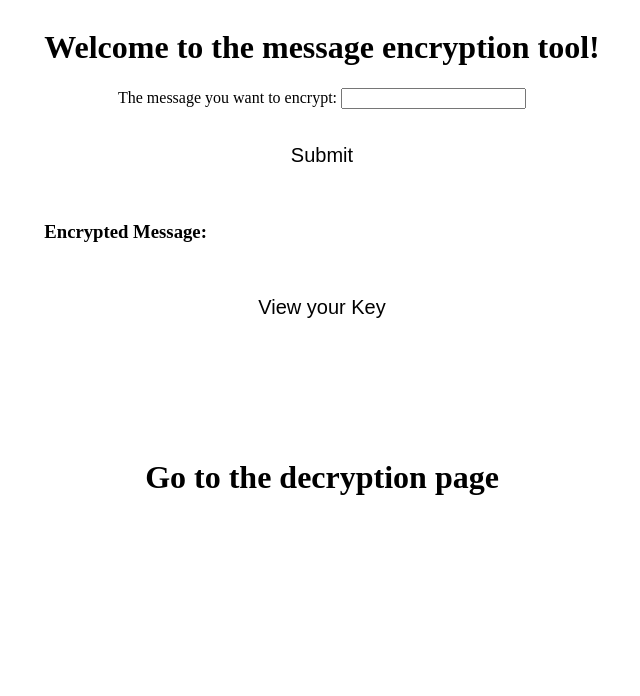
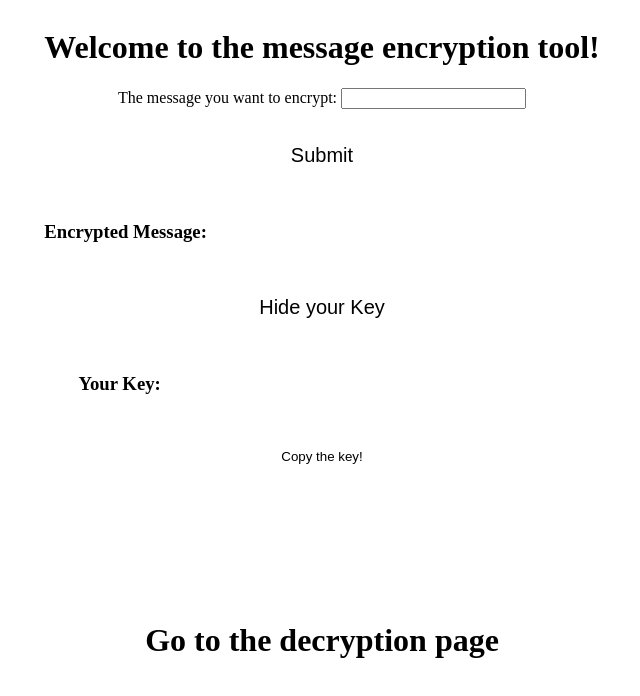
Before and after one commit to altchessare/JavaScript-Training, a plain HTML site: page index.html in a window 1280 px wide. Both pictures are taken after a click on the button "View your Key". Shown: the whole page, without its empty margins (318-958 px from the left). Drawn offline with Linux system fonts and the light colour scheme.

Commit message:
Fixed a few small issues and completed this page for now. Will style it later.

```diff
--- a/index.html
+++ b/index.html
@@ -14,15 +14,16 @@
             <label for="messageToBeCoded">The message you want to encrypt:</label>
             <input id="messageToBeCoded"><br>
             <button id="submit">Submit</button>
+            <h3 id="encryptedMessage">Encrypted Message: <label id="encryptedMessageResult"></label></h3>
 
-            <h3 id="encryptedMessage">Encrypted Message: <label id="encryptedMessageResult"></label></h3>
+        </div>
             <button id="keyViewer">View your Key</button>
             <h3 id="keyH3">Your Key: <label id="keyResult"></label></h3>
             <button id="keyCopyBtn">Copy the key!</button>
-            <span id="copyMessage" style="display: none; margin-left: 10px;">Copied!</span>
+            <span id="copyMessage" style="margin-left: 10px;">Copied!</span>
 
 
-        </div>
+
             <a href="Decrypter page/decrypter.html" id="decryptionPage">Go to the decryption page</a>
     <script src="script/java.js"></script>
     </body>
--- a/script/java.js
+++ b/script/java.js
@@ -37,23 +37,24 @@ submitBtn.onclick = function(){
 }
 
 keyViewer.onclick = function(){
-    if(key.style.display === "none"){
-        key.style.display = "block";
-        keyResult.style.display = "block";
-        keyCopyBtn.style.display = "block";
+    const isHidden = !key.classList.contains("visible");
+    if(isHidden){
+        key.classList.add("visible");
+        keyResult.classList.add("visible");
+        keyCopyBtn.classList.add("visible");
         keyViewer.textContent = "Hide your Key";
     } else {
-        key.style.display = "none"
-        keyResult.style.display = "none";
-        keyCopyBtn.style.display = "none";
-        keyViewer.textContent = "View your Key"
+        key.classList.remove("visible");
+        keyResult.classList.remove("visible");
+        keyCopyBtn.classList.remove("visible");
+        keyViewer.textContent = "View your Key";
     }
 }
 
 keyCopyBtn.onclick = function(){
     navigator.clipboard.writeText(shuffledCharSet)
         .then(() => {
-            copyMessage.style.display = "inline"; // show it
+            copyMessage.classList.add("visible");
             copyMessage.style.opacity = "1";
 
             setTimeout(() => {
@@ -62,8 +63,9 @@ keyCopyBtn.onclick = function(){
             }, 1000);
 
             setTimeout(() => {
-                copyMessage.style.display = "none";
+                copyMessage.classList.remove("visible");
                 copyMessage.style.transition = "none";
+                copyMessage.style.opacity = "1";
             }, 1500);
         })
         .catch(err => {
--- a/stylesheets/style.css
+++ b/stylesheets/style.css
@@ -31,8 +31,33 @@ body{
     justify-self: flex-start;
 }
 
-#keyH3, #keyResult, #keyCopyBtn{
+#keyH3,
+#keyResult,
+#copyMessage {
+    visibility: hidden;
+}
+
+#keyCopyBtn {
+    visibility: hidden;
     display: none;
+}
+
+#keyCopyBtn.visible {
+    visibility: visible;
+    display: inline-block;
+}
+
+#keyResult {
+    display: inline-block;
+    min-width: 400px;
+    text-align: left;
+    word-break: break-all;
+}
+
+#keyH3.visible,
+#keyResult.visible,
+#copyMessage.visible {
+    visibility: visible;
 }
 
 #submit{
```
